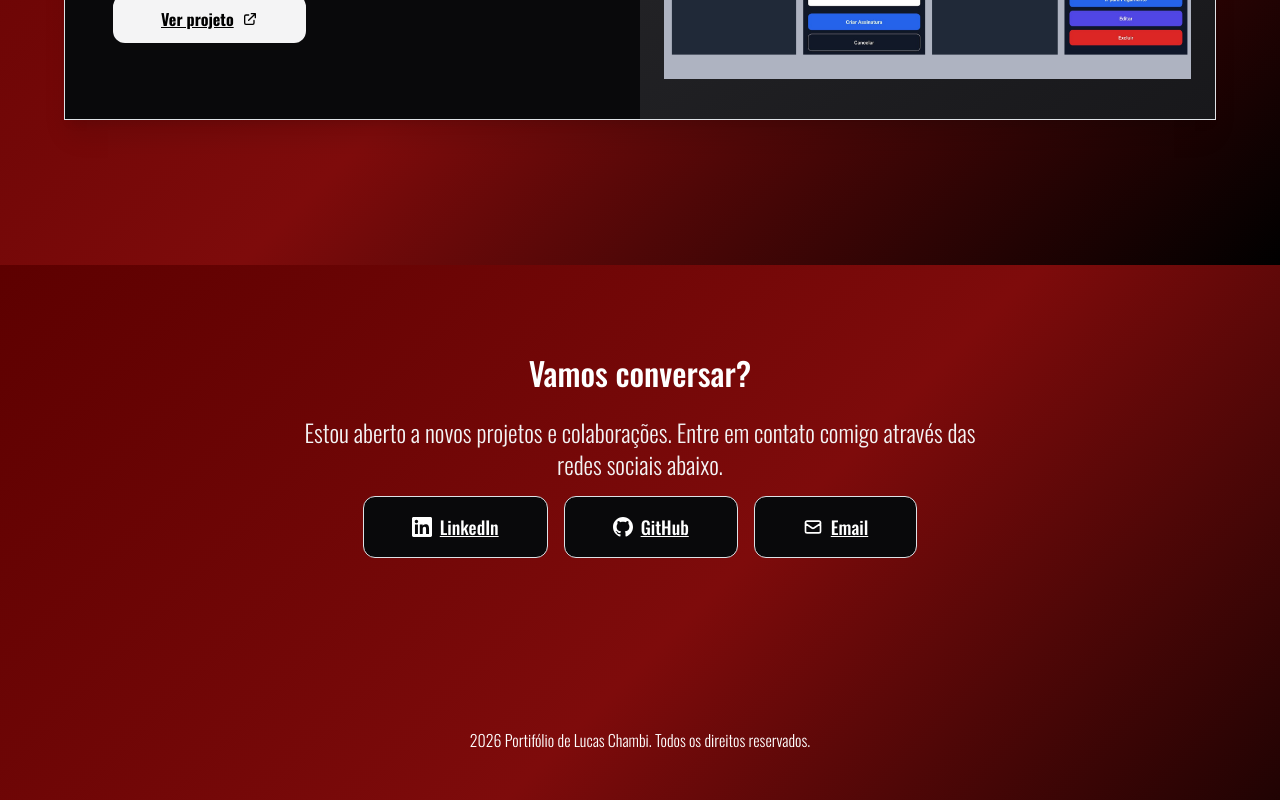
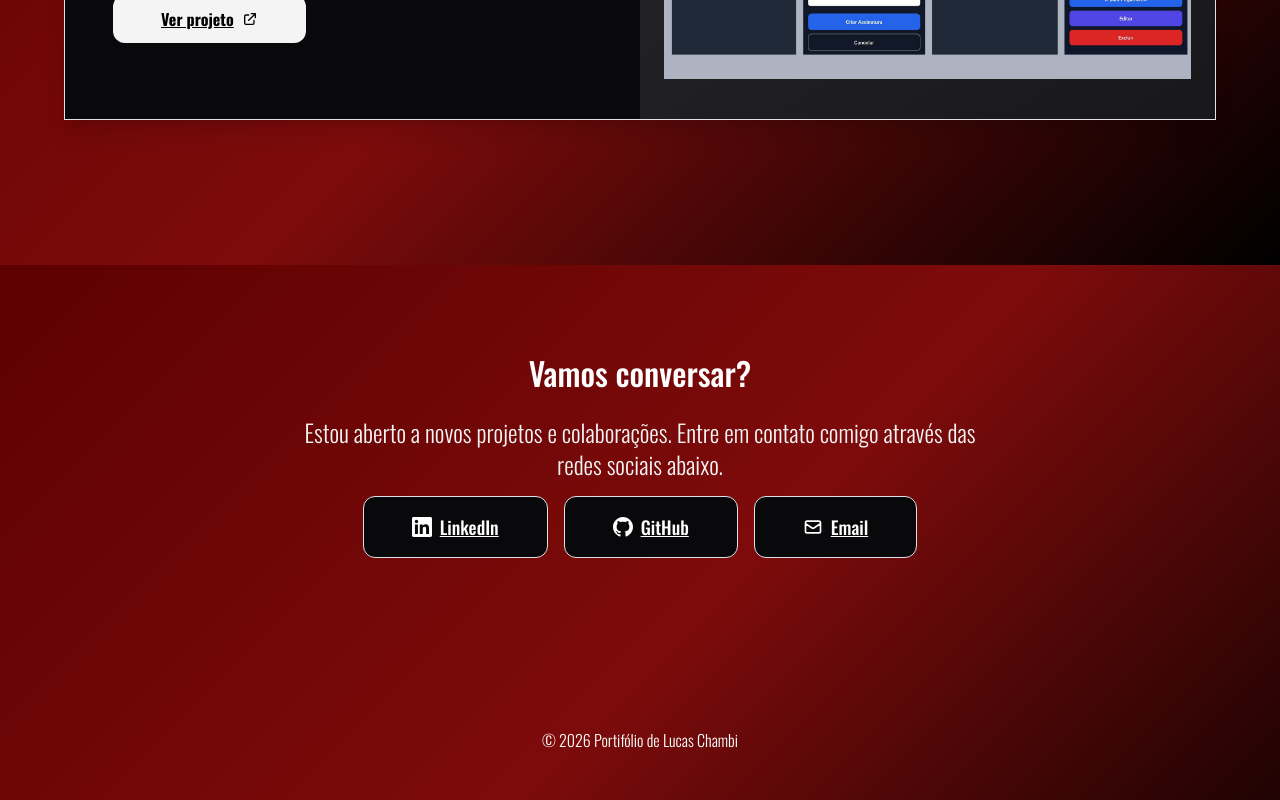
Before and after one commit to LokiiiGo/portifolio-lucas-chambi, a React (Vite) app: page / in a window 1280 px wide. Shown: the part 3735-4535 px from the top of the page. Built offline with nearby package versions, Linux system fonts and the light colour scheme.

Commit message:
Fazendo mudança no rodapé

```diff
--- a/src/components/Rodape.jsx
+++ b/src/components/Rodape.jsx
@@ -2,7 +2,7 @@ function Rodape() {
   return (
     <footer className="bg-transparent text-white text-center py-6 sm:py-8 px-4">
       <p className="text-sm sm:text-base">
-        {new Date().getFullYear()} Portifólio de Lucas Chambi. Todos os direitos reservados.
+        &copy; {new Date().getFullYear()} Portifólio de Lucas Chambi
       </p>
     </footer>
   )
```
